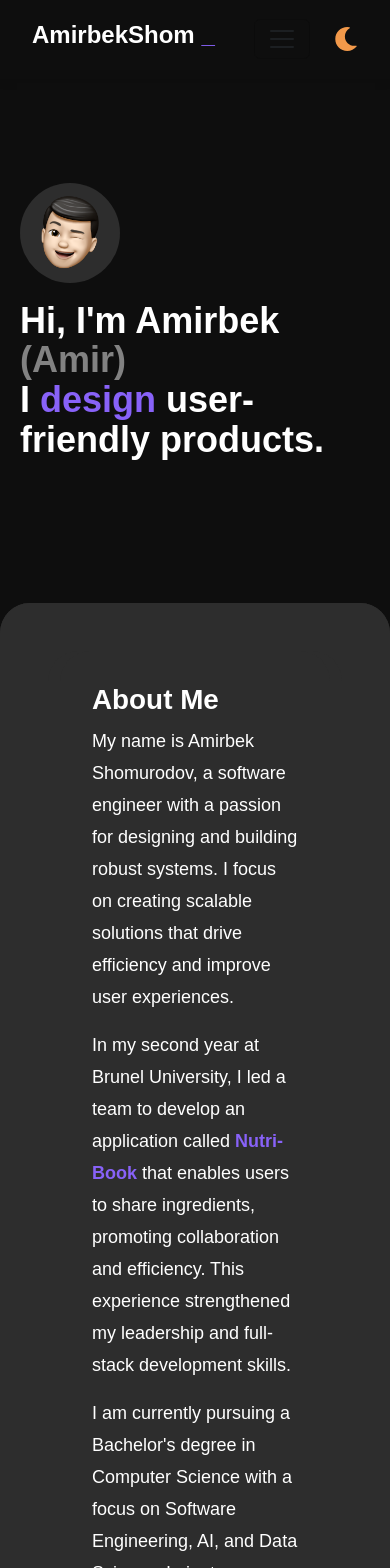
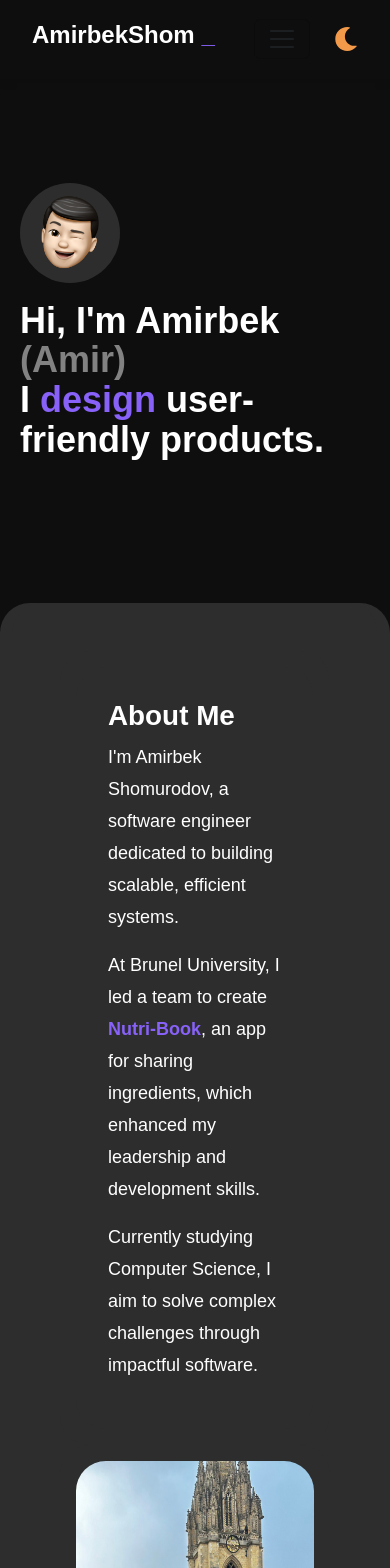
Before and after one commit to Amirbeek/Portfolio-amirbek, a React app: page / in a window 390 px wide. Shown: the top 1568 px of the page. Built offline with nearby package versions, Linux system fonts and the light colour scheme.

Commit message:
mobile version

```diff
--- a/src/sections/BIO.js
+++ b/src/sections/BIO.js
@@ -1,7 +1,7 @@
 import React from 'react';
 import styled from 'styled-components';
 import {Col, Row} from "react-bootstrap"
-const Continer = styled.div`
+const Container = styled.div`
     background-color: ${props => props.theme.background};
     padding: 2rem 0;
     div{
@@ -46,31 +46,42 @@ const GitHubLink = styled.a`
 `;
 const BIO = () => {
   return (
-    <Continer className={''}>
+      <Container className="">
           <div className="container">
-          <Row className={'p-5'}>
-              <Col md={6}>
+              <div className="p-5 d-flex flex-wrap">
+                  <div className="col-12 col-md-6 p-3">
                       <SectionWrapper>
                           <AboutMe>About Me</AboutMe>
                           <Stylep>
-                          My name is Amirbek Shomurodov, a software engineer with a passion for designing and building robust systems. I focus on creating scalable solutions that drive efficiency and improve user experiences.
+                              I'm Amirbek Shomurodov, a software engineer dedicated to building scalable, efficient systems.
                           </Stylep>
                           <Stylep>
-                          In my second year at Brunel University, I led a team to develop an application called <GitHubLink href="https://github.com/RandomUser/Nutri-Book" target="_blank" rel="noopener noreferrer">Nutri-Book</GitHubLink> that enables users to share ingredients, promoting collaboration and efficiency. This experience strengthened my leadership and full-stack development skills.
-
+                              At Brunel University, I led a team to create{' '}
+                              <GitHubLink
+                                  href="https://github.com/RandomUser/Nutri-Book"
+                                  target="_blank"
+                                  rel="noopener noreferrer"
+                              >
+                                  Nutri-Book
+                              </GitHubLink>
+                              , an app for sharing ingredients, which enhanced my leadership and development skills.
                           </Stylep>
                           <Stylep>
-                          I am currently pursuing a Bachelor's degree in Computer Science with a focus on Software Engineering, AI, and Data Science. I aim to contribute to the development of impactful software systems that address complex challenges.
+                              Currently studying Computer Science, I aim to solve complex challenges through impactful software.
                           </Stylep>
                       </SectionWrapper>
+                  </div>
 
-              </Col>
-              <Col md={6}>
-                  <ImageBIO src={require('../images/2024-11-08 14.21.23.jpg')} alt="Amirbek's picture" />
-              </Col>
-          </Row>
+                  <div className="col-12 col-md-6 p-3">
+                      <ImageBIO
+                          src={require('../images/2024-11-08 14.21.23.jpg')}
+                          alt="Amirbek's picture"
+                      />
                   </div>
-    </Continer>
+              </div>
+          </div>
+      </Container>
+
   );
 };
 
--- a/src/sections/Projects.js
+++ b/src/sections/Projects.js
@@ -5,23 +5,26 @@ import Title from "../components/Title";
 
 const Container = styled.div`
     background-color: ${props => props.theme.background};
-    padding: 2rem 0;
+    padding: 1.5rem 1rem;
 
     div {
         background-color: ${props => props.theme.skill_color};
         border-radius: 30px;
-        min-height: 420px;
+        min-height: 400px;
+        padding: 1.5rem;
+        @media (min-width: 768px) {
             padding: 2rem;
+        }
     }
 `;
 
 const StyledTitle = styled.h1`
     color: ${props => props.theme.text_color_header};
     font-weight: bold;
-  margin-bottom: 2rem;
-  font-size: 2.5rem;
+    margin-bottom: 1.5rem;
+    font-size: 2rem;
     @media (min-width: 768px) {
-    font-size: 3.5rem;
+        font-size: 3rem;
     }
 `;
 
@@ -30,32 +33,40 @@ const Images = styled.div`
     background-size: cover;
     background-repeat: no-repeat;
     width: 100%;
-  height: 400px;
+    height: 300px;
     border-radius: 8px;
-    transition: 0.5s;
+    transition: transform 0.5s;
     &:hover {
         transform: scale(1.05);
+    }
+    @media (min-width: 768px) {
+        height: 400px;
     }
 `;
 
 const ProjectCard = styled.div`
     background-color: ${props => props.theme.face_color};
     border-radius: 30px;
-    padding: 2rem;
-    margin-top: 2rem;
+    padding: 1.5rem;
+    margin-top: 1.5rem;
     display: flex;
     flex-direction: column;
-    gap: 1.5rem;
+    gap: 1rem;
     @media (min-width: 768px) {
         flex-direction: row;
+        padding: 2rem;
+        gap: 1.5rem;
     }
 `;
 
 const ProjectDescription = styled.div`
     color: ${props => props.theme.text_color_header};
-    font-size: 1.1rem;
+    font-size: 1rem;
     line-height: 1.6;
     margin-bottom: 1rem;
+    @media (min-width: 768px) {
+        font-size: 1.1rem;
+    }
 `;
 
 const Projects = () => {
@@ -64,7 +75,7 @@ const Projects = () => {
             <Title title="Project" />
             <Container className="container">
                 <ProjectCard>
-                    <ProjectDescription className="col-md-12 col-lg-5">
+                    <ProjectDescription className="col-12 col-md-6">
                         <h2>TinyDesk</h2>
                         <p>
                             TinyDesk is a web application that lets users manage bookmarks and boost their productivity with handy widgets.
@@ -76,12 +87,11 @@ const Projects = () => {
                         </p>
                     </ProjectDescription>
 
-                    <div className="col-md-12 col-lg-7 p-3">
+                    <div className="col-12 col-md-6 p-3">
                         <Images />
                     </div>
                 </ProjectCard>
             </Container>
-
         </div>
     );
 };
```
Lines whose indentation alone changed are shown as unchanged.
